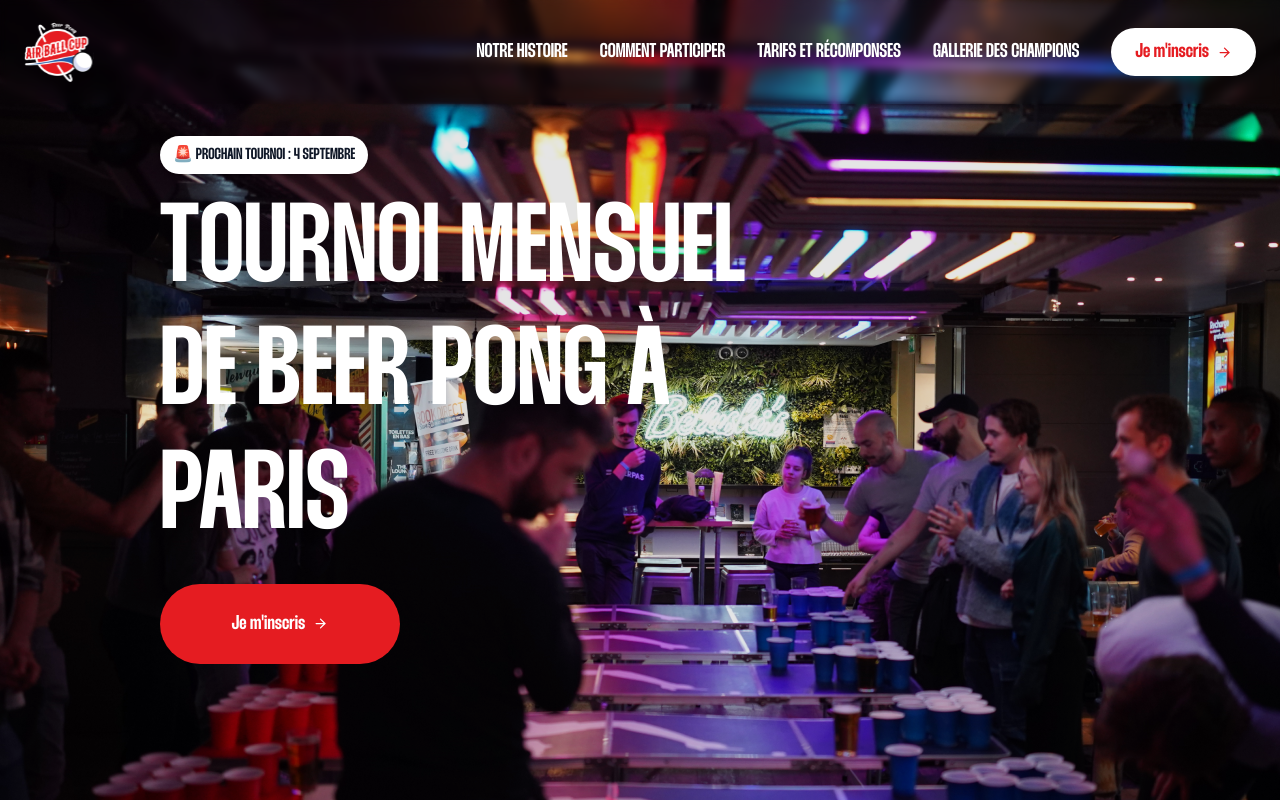
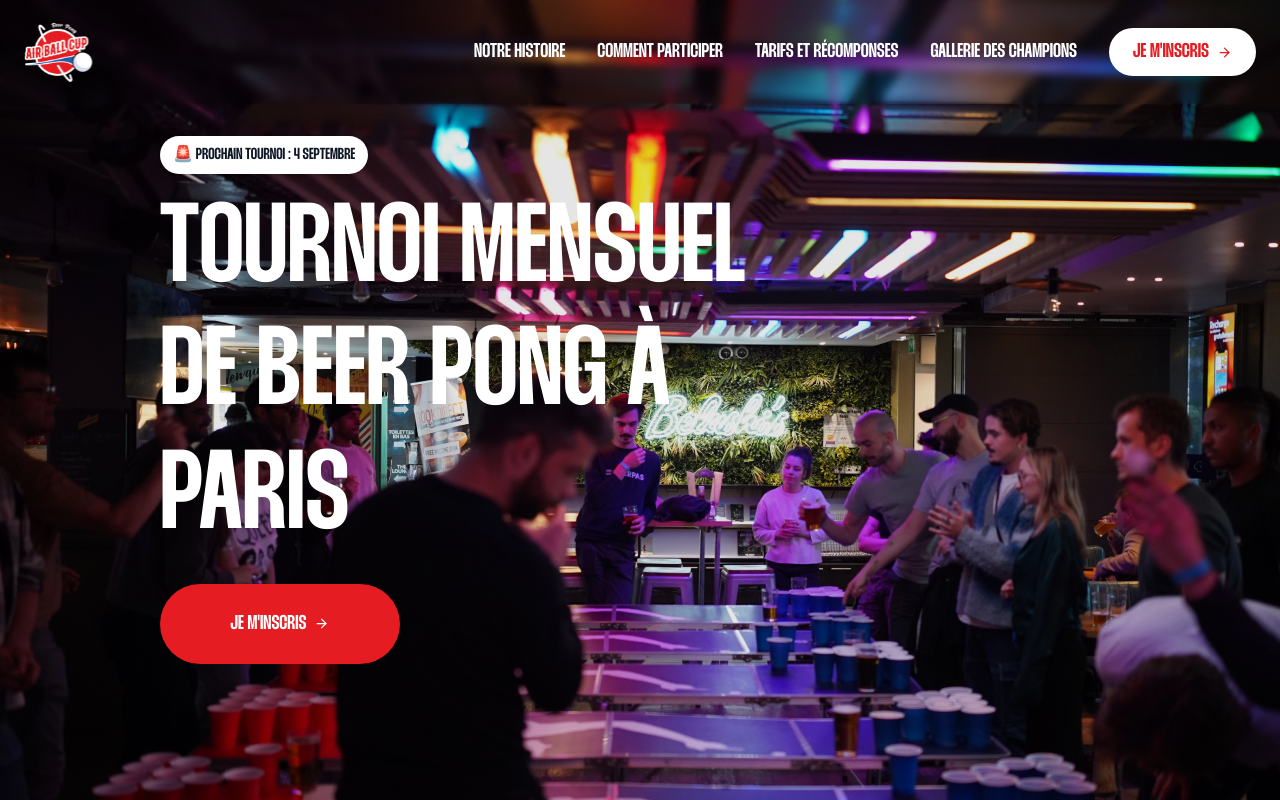
Before and after one commit to RaEace/airballcup, a React (Vite) app: page / in a window 1280 px wide. Built offline with nearby package versions, Linux system fonts and the light colour scheme; a web font is replaced by a local one.

Commit message:
fix: button font & text uppercase

```diff
--- a/src/components/ui/button.tsx
+++ b/src/components/ui/button.tsx
@@ -5,7 +5,7 @@ import {cva, type VariantProps} from "class-variance-authority";
 import {cn} from "@/lib/utils";
 
 const buttonVariants = cva(
-  "inline-flex rounded-full py-1 items-center justify-center whitespace-nowrap text-sm font-medium transition-colors focus-visible:outline-none focus-visible:ring-1 focus-visible:ring-ring disabled:pointer-events-none disabled:opacity-50",
+  "inline-flex font-display rounded-full py-1 items-center justify-center whitespace-nowrap text-sm uppercase transition-colors focus-visible:outline-none focus-visible:ring-1 focus-visible:ring-ring disabled:pointer-events-none disabled:opacity-50",
   {
     variants: {
       variant: {
@@ -23,7 +23,7 @@ const buttonVariants = cva(
 
         warning:
           "bg-warning-500 text-warning-foreground shadow-sm hover:bg-warning/90",
-        link: "text-white underline-offset-4 hover:underline",
+        link: "text-white underline-offset-4 hover:text-primary-500 smooth",
       },
       size: {
         default: "h-9 px-4 py-2",
```
